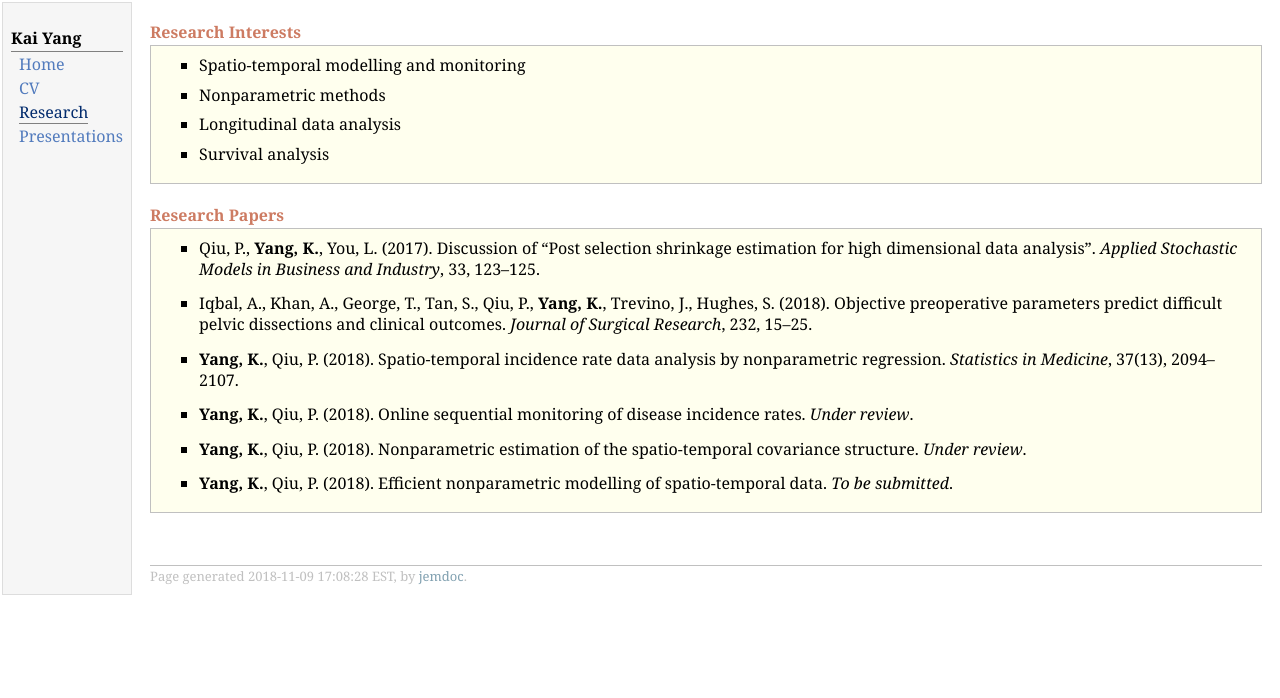
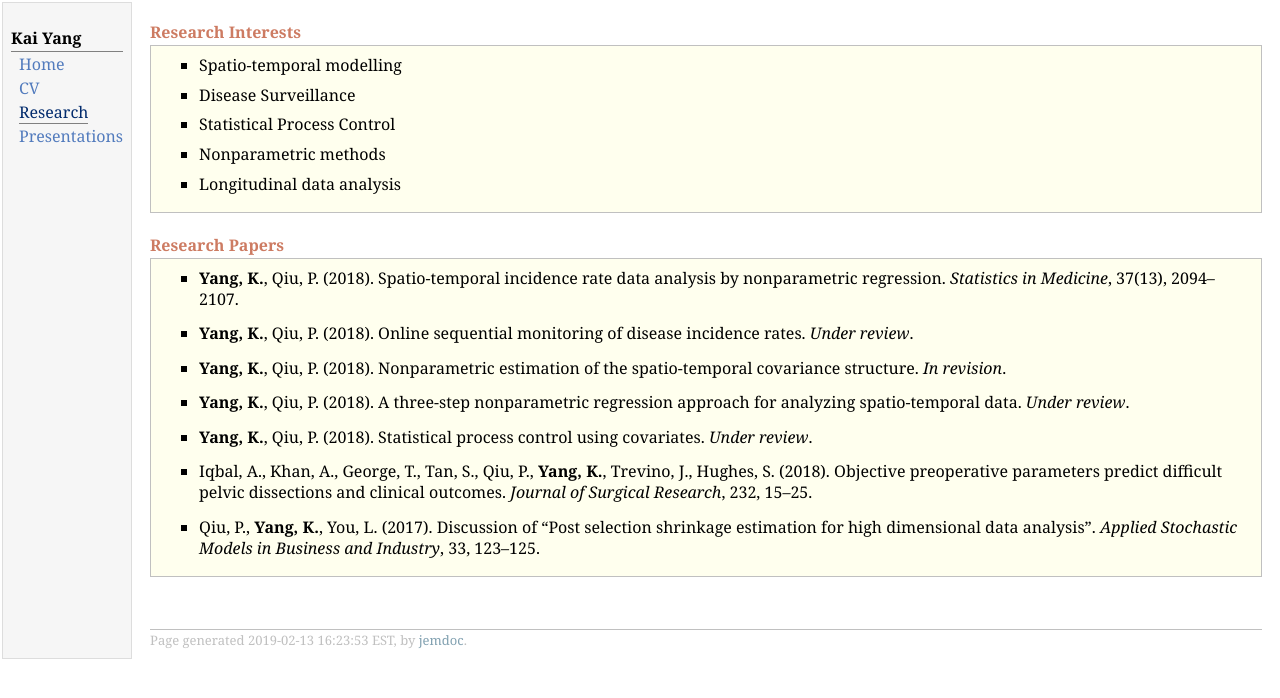
Before and after one commit to yklmy1994121/yklmy1994121.github.io, a plain HTML site: page research.html in a window 1280 px wide. Drawn offline with Linux system fonts and the light colour scheme.

Commit message:
Add files via upload

```diff
--- a/research.html
+++ b/research.html
@@ -22,31 +22,21 @@
 <div class="blocktitle">Research Interests</div>
 <div class="blockcontent">
 <ul>
-<li><p>Spatio-temporal modelling and monitoring</p>
+<li><p>Spatio-temporal modelling </p>
+</li>
+<li><p>Disease Surveillance</p>
+</li>
+<li><p>Statistical Process Control</p>
 </li>
 <li><p>Nonparametric methods</p>
 </li>
 <li><p>Longitudinal data analysis</p>
-</li>
-<li><p>Survival analysis</p>
 </li>
 </ul>
 </div></div>
 <div class="infoblock">
 <div class="blocktitle">Research Papers</div>
 <div class="blockcontent">
-<ul>
-<li><p>Qiu, P., <b>Yang, K.</b>, You, L. (2017). Discussion of &ldquo;Post selection shrinkage estimation
-for high dimensional data analysis&rdquo;.
-<i>Applied Stochastic Models in Business and Industry</i>, 33, 123&ndash;125.</p>
-</li>
-</ul>
-<ul>
-<li><p>Iqbal, A., Khan, A., George, T., Tan, S., Qiu, P., <b>Yang, K.</b>, Trevino, J., Hughes, S. (2018).
-Objective preoperative parameters predict difficult pelvic dissections and clinical outcomes.
-<i>Journal of Surgical Research</i>, 232, 15&ndash;25.   </p>
-</li>
-</ul>
 <ul>
 <li><p><b>Yang, K.</b>, Qiu, P. (2018). Spatio-temporal incidence rate data analysis by nonparametric regression.
 <i>Statistics in Medicine</i>, 37(13), 2094&ndash;2107.</p>
@@ -59,18 +49,35 @@ Objective preoperative parameters predict difficult pelvic dissections and clini
 </ul>
 <ul>
 <li><p><b>Yang, K.</b>, Qiu, P. (2018). Nonparametric estimation of the spatio-temporal covariance structure.
-<i>Under review</i>.</p>
+<i>In revision</i>.  </p>
 </li>
 </ul>
 <ul>
-<li><p><b>Yang, K.</b>, Qiu, P. (2018). Efficient nonparametric modelling of spatio-temporal data.
-<i>To be submitted</i>.</p>
+<li><p><b>Yang, K.</b>, Qiu, P. (2018). A three-step nonparametric regression approach for analyzing spatio-temporal data.
+<i>Under review</i>.  </p>
+</li>
+</ul>
+<ul>
+<li><p><b>Yang, K.</b>, Qiu, P. (2018).  Statistical process control using covariates.
+<i>Under review</i>.   </p>
+</li>
+</ul>
+<ul>
+<li><p>Iqbal, A., Khan, A., George, T., Tan, S., Qiu, P., <b>Yang, K.</b>, Trevino, J., Hughes, S. (2018).
+Objective preoperative parameters predict difficult pelvic dissections and clinical outcomes.
+<i>Journal of Surgical Research</i>, 232, 15&ndash;25.     </p>
+</li>
+</ul>
+<ul>
+<li><p>Qiu, P., <b>Yang, K.</b>, You, L. (2017). Discussion of &ldquo;Post selection shrinkage estimation
+for high dimensional data analysis&rdquo;.
+<i>Applied Stochastic Models in Business and Industry</i>, 33, 123&ndash;125.</p>
 </li>
 </ul>
 </div></div>
 <div id="footer">
 <div id="footer-text">
-Page generated 2018-11-09 17:08:28 EST, by <a href="http://jemdoc.jaboc.net/">jemdoc</a>.
+Page generated 2019-02-13 16:23:53 EST, by <a href="http://jemdoc.jaboc.net/">jemdoc</a>.
 </div>
 </div>
 </td>
```
Also changed, not shown: home.html (+7 -5 lines), index.html (+7 -5 lines), presentations.html (+19 -9 lines), 4 other files.
